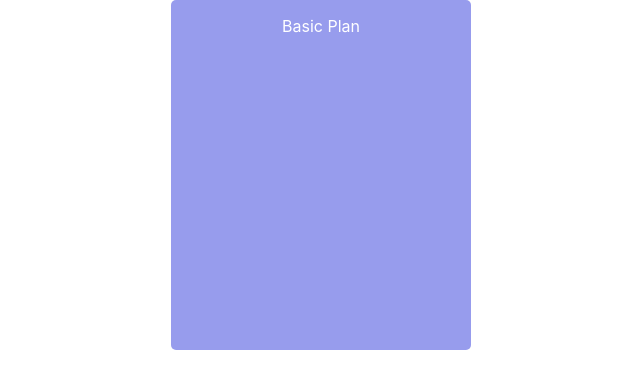
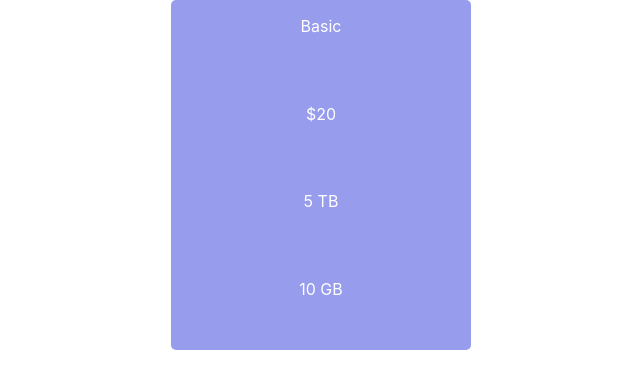
Before and after one commit to V-Wong/Pricing-Component, a React (Create React App) app in the folder frontend/: page / in a window 1280 px wide. Shown: the top 388 px of the page, without its empty margins (319-959 px from the left). Built offline with nearby package versions, Linux system fonts and the light colour scheme.

Commit message:
Add dynamic data loading of pricing card information from props

```diff
--- a/frontend/src/App.js
+++ b/frontend/src/App.js
@@ -1,9 +1,9 @@
 import React from 'react';
-import PricingCard from "./components/PricingCard";
+import PricingCardList from "./components/PricingCardList";
 
 function App() {
   return (
-    <PricingCard/>
+    <PricingCardList/>
   );
 }
 
--- a/frontend/src/components/PricingCard.tsx
+++ b/frontend/src/components/PricingCard.tsx
@@ -1,11 +1,14 @@
 import React from "react";
 import "./pricing-card.css";
 
-export default class PricingCard extends React.Component {
+export default class PricingCard extends React.Component<any, any> {
   render() {
     return (
       <div className="pricing-card">
-        <p>Basic Plan</p>
+        <p>{this.props.plan.planName}</p>
+        <p>{this.props.plan.pricing}</p>
+        <p>{this.props.plan.storage}</p>
+        <p>{this.props.plan.sendLimit}</p>
       </div>
     )
   }
--- /dev/null
+++ b/frontend/src/components/PricingCardList.tsx
@@ -0,0 +1,27 @@
+import React from "react";
+import PricingCard from "./PricingCard";
+
+const samplePlans = [
+  {
+    planName: "Basic",
+    pricing: "$20",
+    storage: "5 TB",
+    sendLimit: "10 GB",
+  },
+  // {
+  //   planName: "Professional",
+  //   pricing: "$20",
+  //   storage: "5 TB",
+  //   sendLimit: "10 GB",
+  // }
+];
+
+export default class PricingCardList extends React.Component {
+  render() {
+    return (
+      <>
+        {samplePlans.map(plan => <PricingCard plan={plan}/>)}
+      </>
+    )
+  }
+}
--- a/frontend/src/components/pricing-card.css
+++ b/frontend/src/components/pricing-card.css
@@ -1,6 +1,6 @@
 .pricing-card {
-  display: flex;
-  flex-direction: column;
+  display: grid;
+  grid-row: auto;
   text-align: center;
   background-color: #979ced;
   color: white;
```
